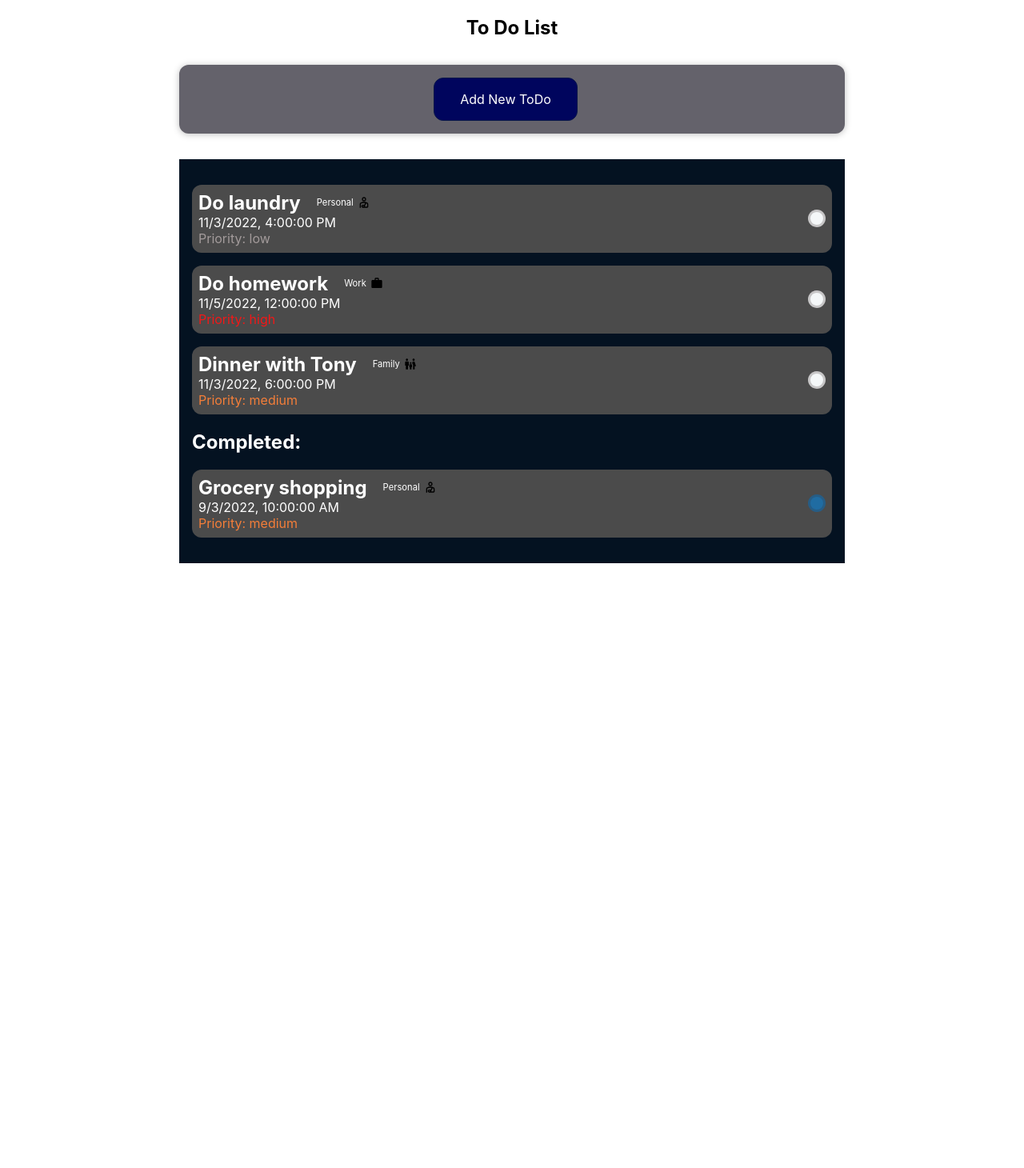
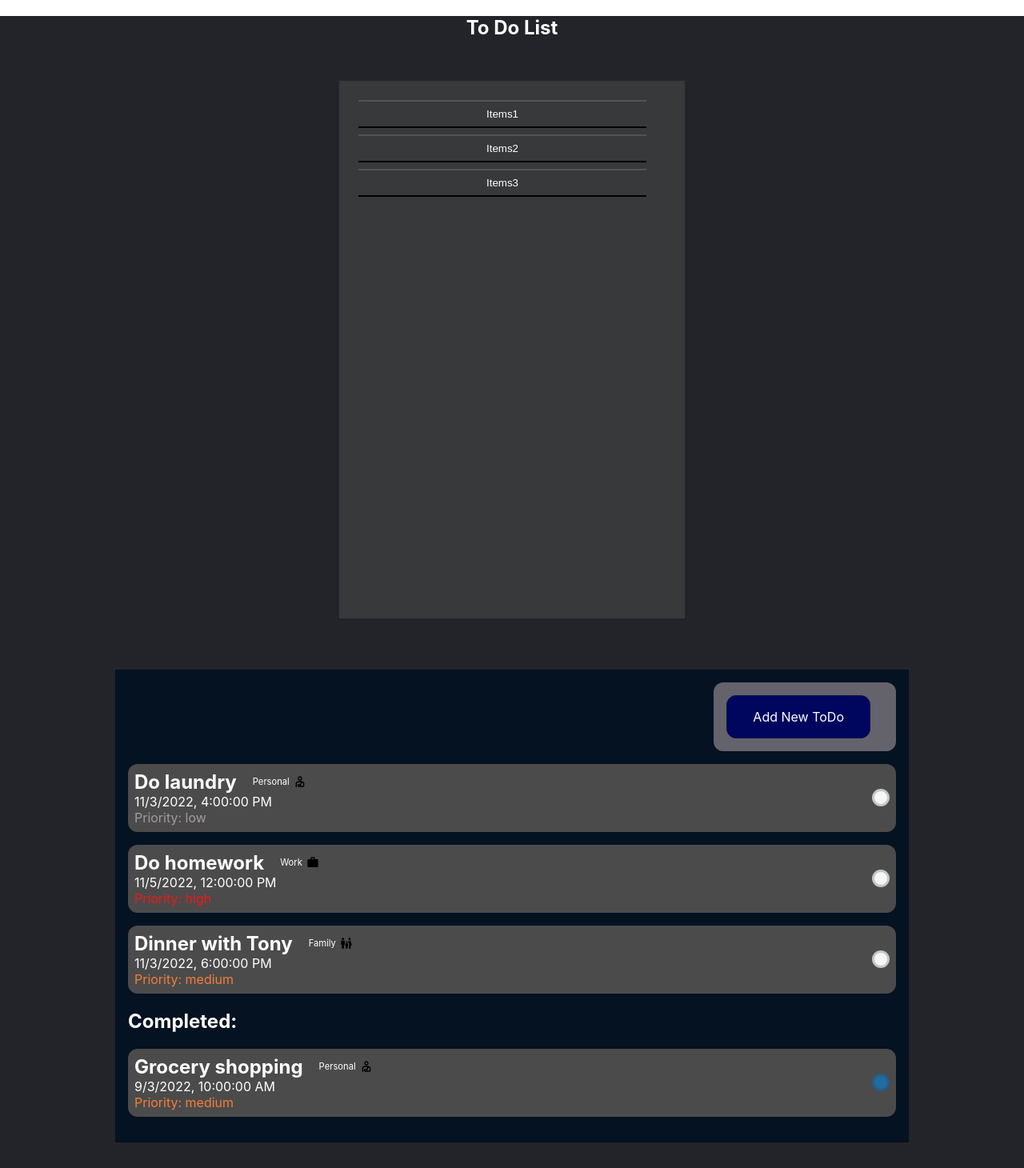
Before and after one commit to Yunhao-Luo/to-do-list-react, a React (Create React App) app: page / in a window 1280 px wide. Shown: the whole page at 80% size. Before the commit the page ends 800 px from the top, so only its background shows below. Built offline with nearby package versions, Linux system fonts and the light colour scheme.

Commit message:
added prototype side bar

```diff
--- a/src/App.css
+++ b/src/App.css
@@ -1,10 +1,41 @@
 .App {
   text-align: center;
+  background-color: rgb(35, 36, 41);
 }
 
 .App-logo {
   height: 40vmin;
   pointer-events: none;
+}
+
+.main-container {
+  display: flex;
+  flex-flow: row wrap;
+  align-items: flex-start;
+}
+
+.content__container {
+  display: flex;
+  flex-flow: column wrap;
+  align-items: flex-end;
+}
+
+.todos {
+  padding: 1rem;
+  background-color: rgb(56, 57, 59);
+  margin: 2rem auto;
+  width: 60rem;
+  max-width: 95%;
+}
+
+.left-bar {
+  padding: 1rem;
+  background-color: rgb(56, 57, 59);
+  margin: 2rem auto;
+  width: 25rem;
+  height: 40rem;
+  max-width: 95%;
+  color: white
 }
 
 @media (prefers-reduced-motion: no-preference) {
--- a/src/App.js
+++ b/src/App.js
@@ -1,8 +1,10 @@
-import React, {useState} from 'react'
+import React, { useState } from "react";
 import "./App.css";
 
-import ToDo from './components/ToDo/ToDo';
-import NewToDo from './components/NewToDo/NewToDo';
+import ToDo from "./components/ToDo/ToDo";
+import NewToDo from "./components/NewToDo/NewToDo";
+import Card from "./components/UI/Card";
+import SideBar from "./components/SideBar/SideBar";
 
 function App() {
   const DUMMY_TO_DOS = [
@@ -12,7 +14,7 @@ function App() {
       dueTime: new Date(2022, 10, 3, 16, 0),
       priority: "low",
       complete: false,
-      tag: "Personal"
+      tag: "Personal",
     },
     {
       id: "e2",
@@ -20,7 +22,7 @@ function App() {
       dueTime: new Date(2022, 10, 5, 12, 0),
       priority: "high",
       complete: false,
-      tag: "Work"
+      tag: "Work",
     },
     {
       id: "e3",
@@ -28,59 +30,73 @@ function App() {
       dueTime: new Date(2022, 10, 3, 18, 0),
       priority: "medium",
       complete: false,
-      tag: "Family"
+      tag: "Family",
     },
   ];
 
-  const DUMMY_COMPLETED = [{
+  const DUMMY_COMPLETED = [
+    {
       id: "e4",
       title: "Grocery shopping",
       dueTime: new Date(2022, 8, 3, 10, 0),
       priority: "medium",
       complete: true,
-      tag: "Personal"
-  }]
+      tag: "Personal",
+    },
+  ];
 
   const [ToDos, setToDos] = useState(DUMMY_TO_DOS);
-  const [CompletedTodDos, setCompletedToDos] = useState(DUMMY_COMPLETED)
+  const [CompletedTodDos, setCompletedToDos] = useState(DUMMY_COMPLETED);
 
   const onAddToDo = (ToDo) => {
-    setToDos(prevToDos => {
+    setToDos((prevToDos) => {
       return [ToDo, ...prevToDos];
     });
-  }
+  };
 
   const onComplete = (item) => {
-    setCompletedToDos(prevToDos => {
+    setCompletedToDos((prevToDos) => {
       return [item, ...prevToDos];
     });
-    setToDos(prevToDos => {
-      return prevToDos.filter(
-        (todo) => {
-          return todo !== item;
-        }
-      );
+    setToDos((prevToDos) => {
+      return prevToDos.filter((todo) => {
+        return todo !== item;
+      });
     });
-  }
+  };
 
   const undoComplete = (item) => {
-    setToDos(prevToDos => {
+    setToDos((prevToDos) => {
       return [item, ...prevToDos];
     });
-    setCompletedToDos(prevToDos => {
-      return prevToDos.filter(
-        (todo) => {
-          return todo !== item;
-        }
-      );
+    setCompletedToDos((prevToDos) => {
+      return prevToDos.filter((todo) => {
+        return todo !== item;
+      });
     });
-  }
+  };
 
   return (
     <div className="App">
-      <h2>To Do List</h2>
-      <NewToDo onAddToDo={onAddToDo}></NewToDo>
-      <ToDo items={ToDos} completed={CompletedTodDos} onComplete={onComplete} undoComplete={undoComplete}></ToDo>
+      <h2 style={ {color:"white"} }>To Do List</h2>
+      <div>
+        <div className="main-container">
+          <Card className="left-bar">
+            <SideBar />
+          </Card>
+          <Card className="todos">
+            <div className="content__container">
+              <NewToDo onAddToDo={onAddToDo}></NewToDo>
+              <ToDo
+                items={ToDos}
+                completed={CompletedTodDos}
+                onComplete={onComplete}
+                undoComplete={undoComplete}
+              ></ToDo>
+            </div>
+          </Card>
+        </div>
+      </div>
     </div>
   );
 }
--- a/src/components/NewToDo/NewToDo.css
+++ b/src/components/NewToDo/NewToDo.css
@@ -1,12 +1,7 @@
 .new-ToDo {
     background-color: #64626b;
     padding: 1rem;
-    margin: 2rem auto;
-    width: 50rem;
-    max-width: 95%;
     border-radius: 12px;
-    text-align: center;
-    box-shadow: 0 1px 8px rgba(0, 0, 0, 0.25);
   }
 
   .new-ToDo button {
--- a/src/components/NewToDo/ToDoForm.css
+++ b/src/components/NewToDo/ToDoForm.css
@@ -17,7 +17,7 @@
     padding: 0.5rem;
     border-radius: 6px;
     border: 1px solid #ccc;
-    width: 20rem;
+    width: 15rem;
     max-width: 100%;
   }
 
@@ -26,7 +26,7 @@
     padding: 0.5rem;
     border-radius: 6px;
     border: 1px solid #ccc;
-    width: 20rem;
+    width: 15rem;
     max-width: 100%;
   }
 
--- /dev/null
+++ b/src/components/SideBar/SideBar.css
@@ -0,0 +1,13 @@
+.button {
+  display: flex;
+  justify-content: space-between;
+  background-color: rgb(56, 57, 59);
+  color: white;
+  align-items: center;
+  padding: 0.5rem 10rem;
+  margin: 0.5rem;
+  border-top: 0.5px transparent rgb(0, 0, 0);
+  border-left: 0.5px rgb(0, 0, 0);
+  border-right: 0.5px rgb(0, 0, 0);
+  border-bottom: 0.5px transparent rgb(0, 0, 0);
+}
--- /dev/null
+++ b/src/components/SideBar/SideBar.js
@@ -0,0 +1,19 @@
+import "./SideBar.css";
+
+const SideBar = () => {
+  return (
+    <div>
+      <button className="button">
+        <div>Items1</div>
+      </button>
+      <button className="button">
+        <div>Items2</div>
+      </button>
+      <button className="button">
+        <div>Items3</div>
+      </button>
+    </div>
+  );
+};
+
+export default SideBar;
--- a/src/components/ToDo/Item.css
+++ b/src/components/ToDo/Item.css
@@ -43,7 +43,6 @@
 .todo-item__description {
   display: flex;
   flex-flow: column wrap;
-  /* Then we define how is distributed the remaining space */
   justify-content: space-around;
   padding: 0;
   margin: 0;
--- a/src/components/ToDo/Items.css
+++ b/src/components/ToDo/Items.css
@@ -9,6 +9,7 @@
 .todo-list {
   list-style: none;
   padding: 0;
+  width: 60rem;
 }
 
 .todo-list__fallback {
--- a/src/components/ToDo/ToDo.css
+++ b/src/components/ToDo/ToDo.css
@@ -2,7 +2,7 @@
   padding: 1rem;
   background-color: rgb(4, 18, 33);
   margin: 2rem auto;
-  width: 50rem;
+  width: 60rem;
   max-width: 95%;
 }
 
--- a/src/components/ToDo/ToDo.js
+++ b/src/components/ToDo/ToDo.js
@@ -1,4 +1,3 @@
-import Card from "../UI/Card";
 import Items from "./Items";
 import CompletedItems from "./CompletedItems";
 
@@ -14,12 +13,12 @@ const ToDo = (props) => {
     props.undoComplete(obj);
   };
 
-  return <Card className="todos">
+  return <div>
     {props.items.length!==0 && <Items items={props.items} onComplete={onComplete}></Items>}
     {props.items.length===0 && <h2 style={{ color: 'white' }}>You don't have any pending item</h2>}
     <h2 className='complete-tag' style={{ color: 'white' }}>Completed:</h2>
     <CompletedItems items={props.completed} undoComplete={undoComplete}></CompletedItems>
-  </Card>;
+  </div>;
 };
 
 export default ToDo;
```
